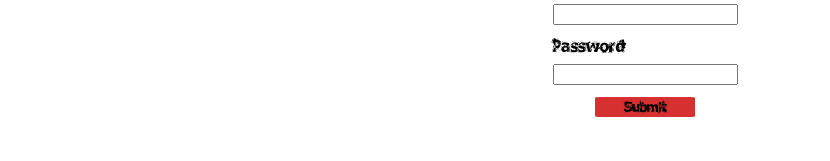
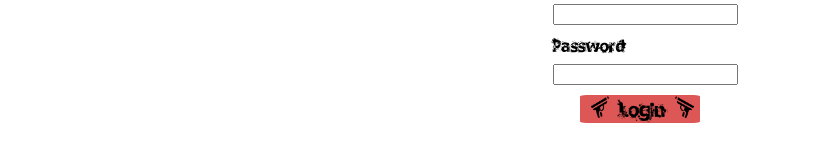
Before and after one commit to madeinlobby/Mafia_Frontend, a React app: page / in a window 1280 px wide. Shown: the part 367-528 px from the top of the page, without its empty margins (0-830 px from the left). Built offline with nearby package versions, Linux system fonts and the light colour scheme.

Commit message:
Some small changes

```diff
--- a/src/pages/loginPage.css
+++ b/src/pages/loginPage.css
@@ -28,11 +28,26 @@
     margin-left: auto;
 }
 .submitButton{
-    margin-left: 27%;
-    min-height: available;
+    display: flex;
+    flex-direction: row;
+    margin-left: 19%;
+    max-height: 28px;
     min-width: 100px;
     font-family: crime_scenebold, fantasy;
-    background: rgba(205, 0, 0, 0.81);
+    font-size: larger;
+    background: rgba(205, 0, 0, 0.66);
     border: 0;
     border-radius: 5%;
+    padding-bottom: 2px;
 }
+.pistolImg{
+    align-self: center;
+    max-height: 23px;
+    max-width: 28px;
+}
+.submitButton:hover{
+    font-weight: bold;
+    cursor: pointer;
+    background: rgba(205, 0, 0, 0.91);
+
+}
--- a/src/pages/loginPage.js
+++ b/src/pages/loginPage.js
@@ -2,6 +2,8 @@ import React from "react";
 import TextInput from "../components/input.js";
 import "./loginPage.css";
 import logo from "../assets/logo-HDPI.png";
+import pistolRight from "../assets/icons/pistolRight.png";
+import pistolLeft from "../assets/icons/pistolLeft.png";
 import dictionary, { DictionaryComponent } from "../components/dictionary";
 
 export default class LoginPage extends React.Component {
@@ -40,9 +42,10 @@ class Form extends React.Component {
           <div className="center">
             <TextInput hint={"username"} type="text" />
             <TextInput type="password" hint={"password"} />
-
             <button type="submit" className="submitButton">
-              {"Submit"}
+              <img src={pistolLeft} className="pistolImg" />
+              <text style={{ marginBottom: "2px" }}>&nbsp;Login&nbsp;</text>
+              <img src={pistolRight} className="pistolImg" />
             </button>
           </div>
         </div>
```
Also changed, not shown: src/assets/icons/pistolLeft.png (added), src/assets/icons/pistolRight.png (added).
